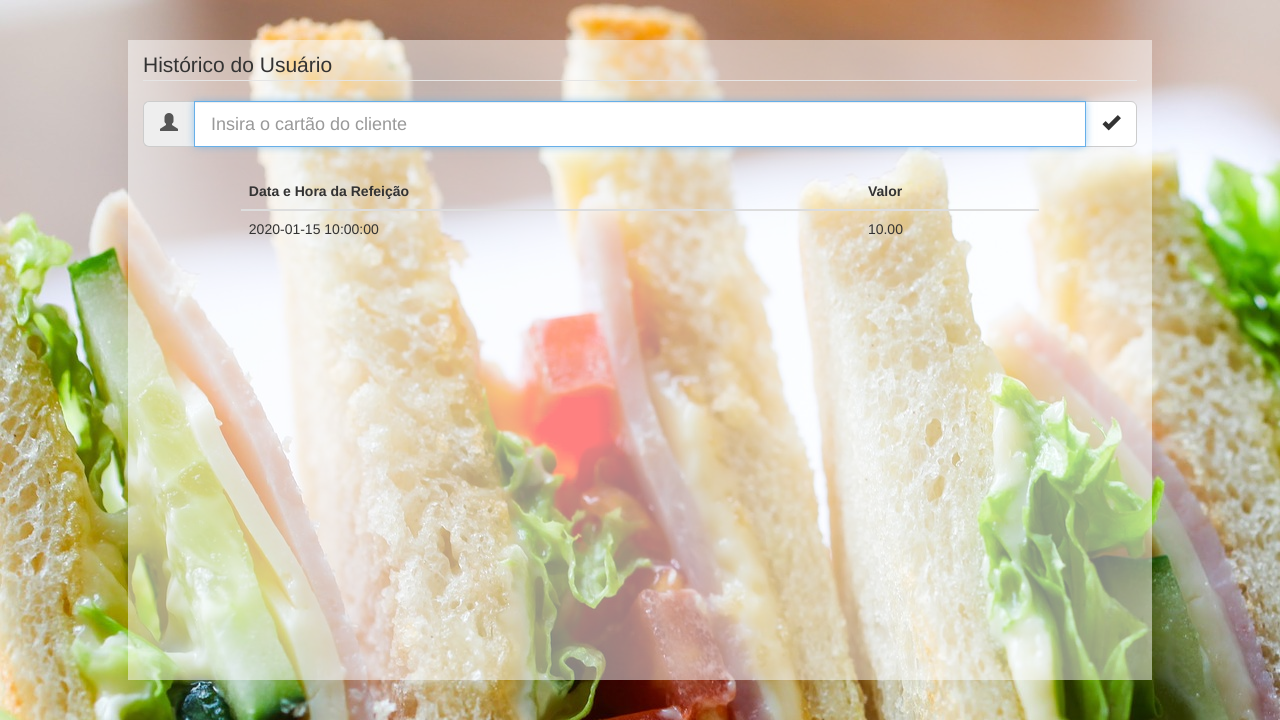
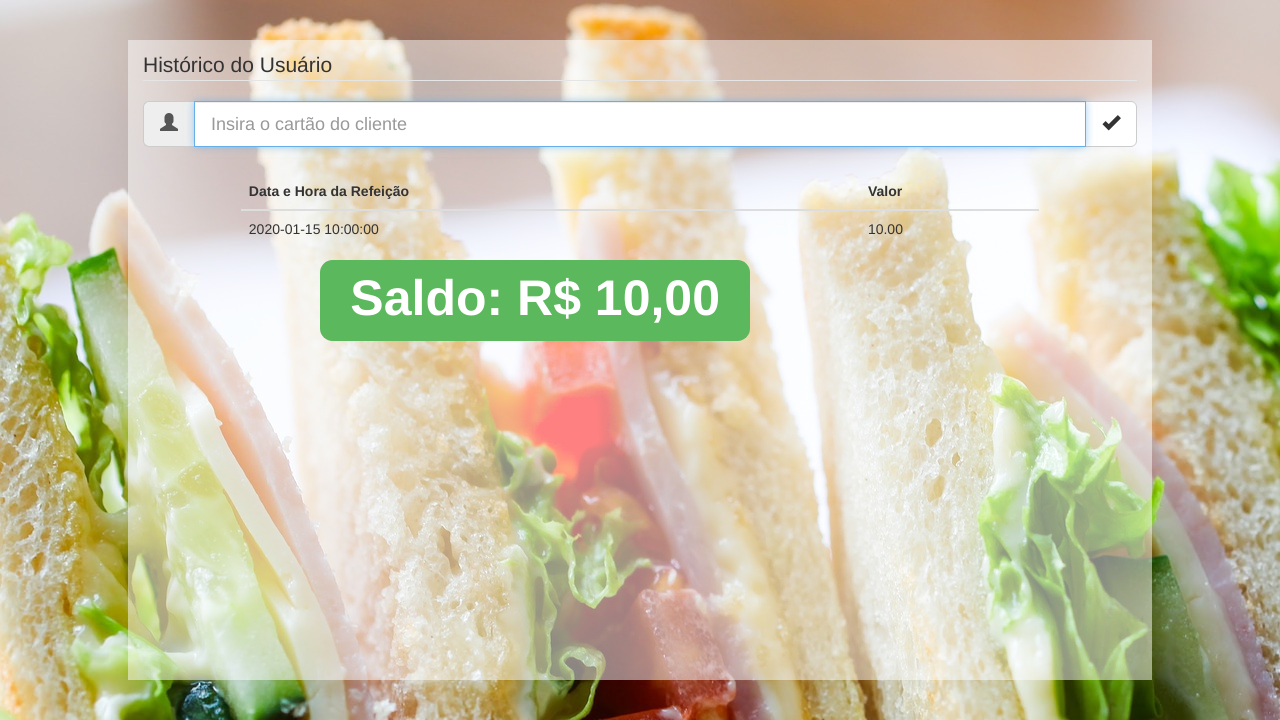
Before and after one commit to ElixandreBaldi/gerenciador-ru, a PHP site: page /historico.php in a window 1280 px wide. Shown: the top 720 px of the page. Run offline with PHP 8.4, Linux system fonts and the light colour scheme; the visitor is signed in with stand-in values (Sample User, id 1); tables that the repository leaves empty hold one stand-in row (values such as "Sample post").

Commit message:
aluno e servidores Ok

```diff
--- a/Models/Usuario.php
+++ b/Models/Usuario.php
@@ -120,6 +120,11 @@ class Usuario extends Model
         return $this->nivel;
     }
 
+    public function getUsuario()
+    {
+        return $this->usuario;
+    }
+
     /**
      * @param int $nivel
      */
@@ -205,6 +210,13 @@ class Usuario extends Model
 
         return $transactions;
     }
+
+    public function isAdmin()
+    {
+        if($this->nivel == 1)
+            return true;
+        return false;
+    }
 }
 
 ?>
--- a/Services/Connection.php
+++ b/Services/Connection.php
@@ -19,7 +19,7 @@ class Connection
     private function __construct()
     {
         try {
-            $this->db = new PDO('mysql:host=localhost;dbname=ru;charset=utf8mb4', 'root', 'vertrigo');
+            $this->db = new PDO('mysql:host=localhost;dbname=ru;charset=utf8mb4', 'root', 'root');
             $this->db->setAttribute(PDO::ATTR_ERRMODE, PDO::ERRMODE_EXCEPTION);
             $this->db->setAttribute(PDO::ATTR_EMULATE_PREPARES, false);
             self::$instance = $this;
--- /dev/null
+++ b/Views/footer.php
@@ -0,0 +1,20 @@
+<div id="acoes" style="position: absolute; right: 0; bottom: 0;">
+<?php
+    if($admin) {
+?>
+    <a href="main.php">
+        <button type="button" class="btn btn-primary">Início</button>
+    </a>
+    <a href="cadastro.php">
+        <button type="button" class="btn btn-primary">Cadastrar Usuário</button>
+    </a>
+    <a href="inserir.php">
+        <button type="button" class="btn btn-primary">Recarregar Usuário</button>
+    </a>
+<?php
+    }
+?>
+    <a href="logout.php">
+        <button type="button" class="btn btn-primary">Sair <i class="glyphicon glyphicon-share"></i></button>
+    </a>
+</div>
--- a/Views/historico.php
+++ b/Views/historico.php
@@ -6,6 +6,7 @@
     <form>
         <div class="panel-heading">
             <legend>Histórico do Usuário</legend>
+            <?php if($admin) { ?>
             <div class="input-group input-group-lg">
                 <span class="input-group-addon" id="sizing-addon1"><i class="glyphicon glyphicon-user"></i></span>
                 <input id="entrada-codigo" type="text" class="form-control" placeholder="Insira o cartão do cliente"
@@ -14,6 +15,15 @@
                 <span class="input-group-btn"><button class="btn btn-default" type="button"><i
                                 class="glyphicon glyphicon-ok"></i></button></span>
             </div>
+            <?php
+                }else{
+            ?>
+                <div class="col-md-10 col-md-offset-1">
+                    <legend><h3>Bem vindo <?=$nomeUsuario?></h3></legend>
+                </div>
+            <?php
+                }
+            ?>
         </div>
 
         <div class="panel-body">
@@ -47,25 +57,20 @@
                         ?>
                         </tbody>
                     </table>
+                    <div class="col-md-offset-1" id="valor">
+                        <a href="main.php" class="btn button">
+                            <span class="label label-success" style="font-size: 50px;">
+                                Saldo: R$ <?=$saldo?>
+                            </span>
+                        </a>
+                    </div>
                 </div>
             </div>
         </div>
     </form>
 </div>
-<div id="acoes" style="position: absolute; right: 0; bottom: 0;">
-    <a href="main.php">
-        <button type="button" class="btn btn-primary">Início</button>
-    </a>
-    <a href="cadastro.php">
-        <button type="button" class="btn btn-primary">Cadastrar Usuário</button>
-    </a>
-    <a href="inserir.php">
-        <button type="button" class="btn btn-primary">Recarregar Usuário</button>
-    </a>
-    <a href="../index.php">
-        <button type="button" class="btn btn-primary">Sair <i class="glyphicon glyphicon-share"></i></button>
-    </a>
-</div>
+<?php include_once('footer.php') ?>
+
 <script>
     $('#tabela-log').hide();
     $('#entrada-codigo').blur(function () {
--- a/historico.php
+++ b/historico.php
@@ -8,6 +8,14 @@ if ($_SERVER['REQUEST_METHOD'] === 'GET') {
     } else {
         $loggedUser = Usuario::find($_SESSION['usr']);
         $transactions = $loggedUser->getTransacoes();
+        $admin = $loggedUser->isAdmin();
+        $nomeUsuario = $loggedUser->getUsuario();
+        $saldo = 0.00;
+        foreach ($transactions as $t) {
+        	$saldo += $t->getValor();
+        }
+        $saldo = number_format($saldo,2,',','.');
+
         return require('Views/historico.php');
     }
 }
--- a/main.php
+++ b/main.php
@@ -6,9 +6,10 @@ if ($_SERVER['REQUEST_METHOD'] === 'GET') {
     if (! isset($_SESSION['usr']) || ! $loggedUser = Usuario::find($_SESSION['usr'])) {
         header('Location: login.php');
     } else {
-        if ($loggedUser->getNivel() == 1) {
+        if ($loggedUser->getNivel() != 1) {
             header('Location: historico.php');
         } else {
+        	$admin = $loggedUser->isAdmin();
             return require('Views/main.php');
         }
     }
```
Also changed, not shown: Views/cadastro.php (+1 -14 lines), Views/inserir.php (+1 -14 lines), Views/main.php (+1 -16 lines).
